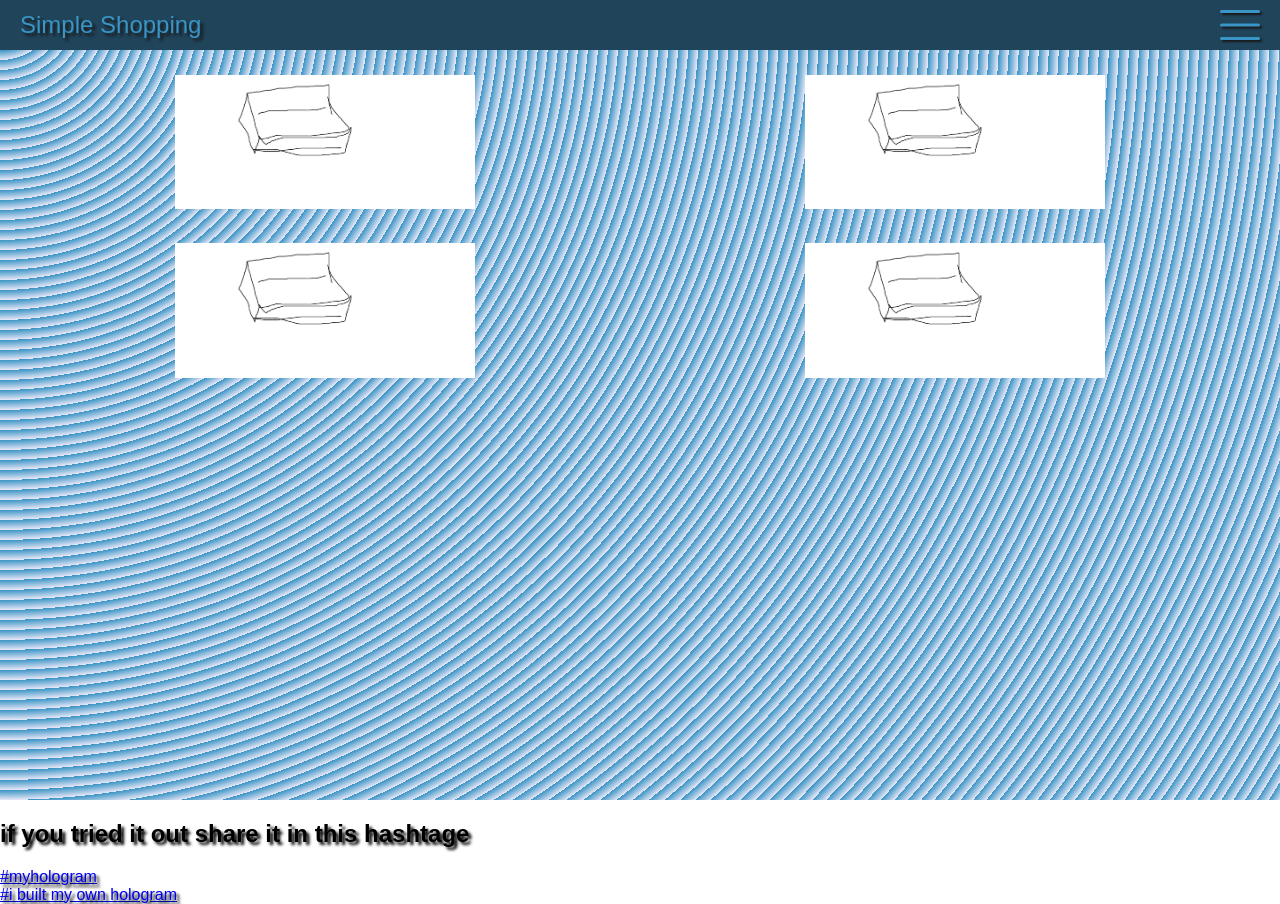
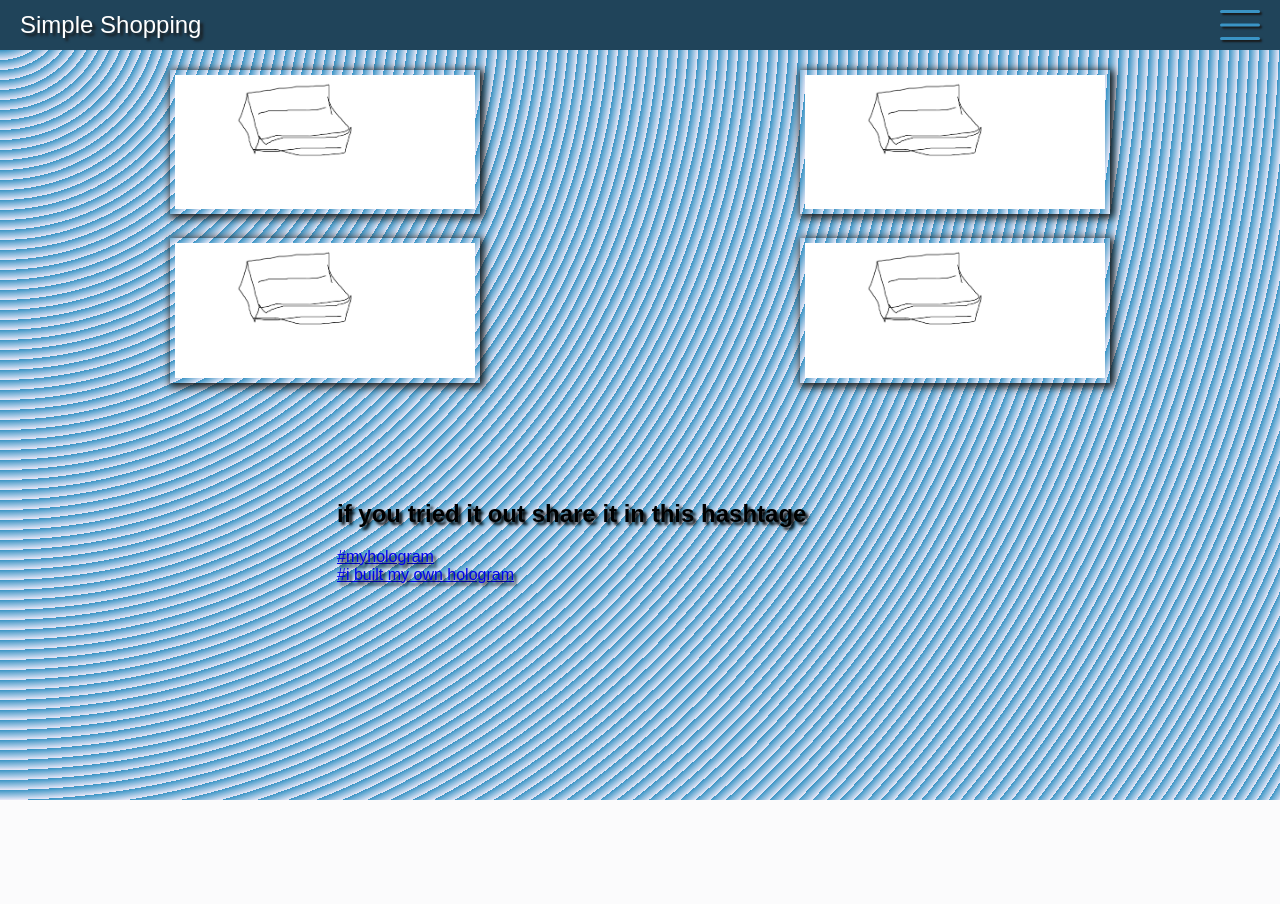
Before and after one commit to 1000game/1000game.github.io, a PHP site: page / in a window 1280 px wide. After the commit the page ends 800 px from the top, so only its background shows below. Run offline with PHP 8.4, Linux system fonts and the light colour scheme; some web fonts are replaced.

Commit message:
Update styles.css

```diff
--- a/styles.css
+++ b/styles.css
@@ -21,10 +21,26 @@ body {
 
 .top-nav .logo {
     font-size: 1.5em;
-   color:  #2589bf;
+   color:  #ffffff;
 
 
 }
+
+.hello-world {
+
+
+    position:fixed;
+    color: rgb(0, 0, 0);
+    top: 60%;
+    right: 37%;
+   height: 90%;
+
+
+
+
+
+}
+
 
 .slide-menu {
     height: 100%;
@@ -54,6 +70,7 @@ body {
     padding: 20px;
     justify-items: center;
     align-items: center;
+
 }
 
 .product-grid a img {
@@ -62,10 +79,13 @@ body {
     transition: transform 0.2s;
     cursor: pointer;
     border: 5px solid transparent;
+
+
 }
 
 .product-grid a img:hover {
     transform: scale(1.1);
+
 }
 
 .product-grid a img::after {
@@ -78,15 +98,17 @@ body {
     left: 0;
     pointer-events: none;
     border-radius: 80%;
-    box-shadow: 0 0 15px rgba(0, 255, 255, 0.5), 0 0 30px rgba(0, 255, 255, 0.3), 0 0 45px rgba(0, 255, 255, 0.1);
+    box-shadow: 0 0 50x rgba(0, 0, 0, 0.5), 0 0 30px rgba(0, 0, 0, 0.3), 0 0 45px rgba(12, 13, 13, 0.1);
     transition: transform 0.3s, opacity 0.3s;
     transform: scale(1);
     opacity: 0;
+
 }
 
 .product-grid a img:hover::after {
     transform: scale(1.2);
     opacity: 1;
+    box-shadow: #000;
 }
 
 .burger {
@@ -157,23 +179,26 @@ body {
     text-align: center;
     width: 400;
     max-width: 400px;
+    box-shadow: #000;
 }
 
 .product-item img {
     width: 400%;
     max-width: 400px;
     border: 8px solid transparent;
+    box-shadow: 2px 2px 8px 2px #000;
 }
 
-.product-item .btn {
+/*.product-item .btn {
     margin-top: 20px;
-}
+    box-shadow: 0 2px 0 2px #000;
+}*/
 
 /* Ensure buttons are under the slide menu when it opens */
 #slide-menu {
     z-index: 1;
 }
-
+/*
 .btn {
     padding: 1.1em 2em;
     background: none;
@@ -187,7 +212,7 @@ body {
     border-radius: 12px;
     background-color: #ecd448;
     font-weight: bolder;
-    box-shadow: 0 2px 0 2px #000;
+    box-shadow: 0 2px 0 2px #242323;
 }
 
 .btn:before {
@@ -215,7 +240,7 @@ body {
 .btn:active {
     transform: scale(0.9);
 }
-
+*/
 .container {
 
 
```
